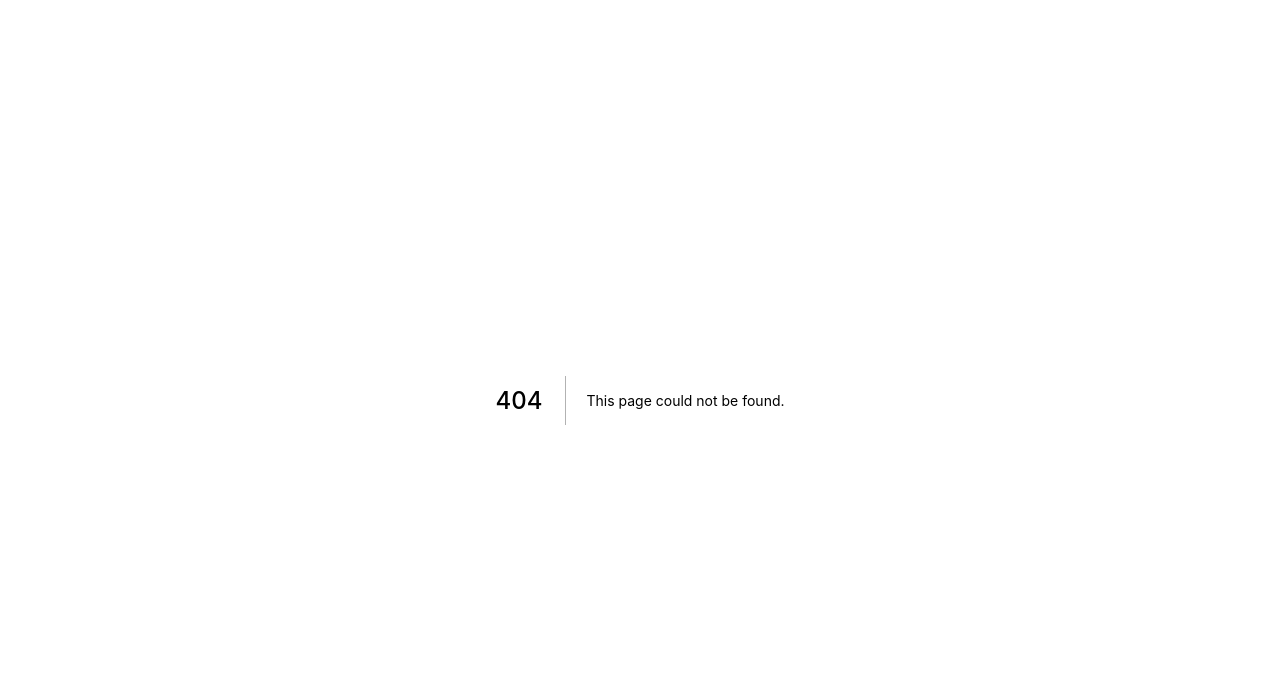
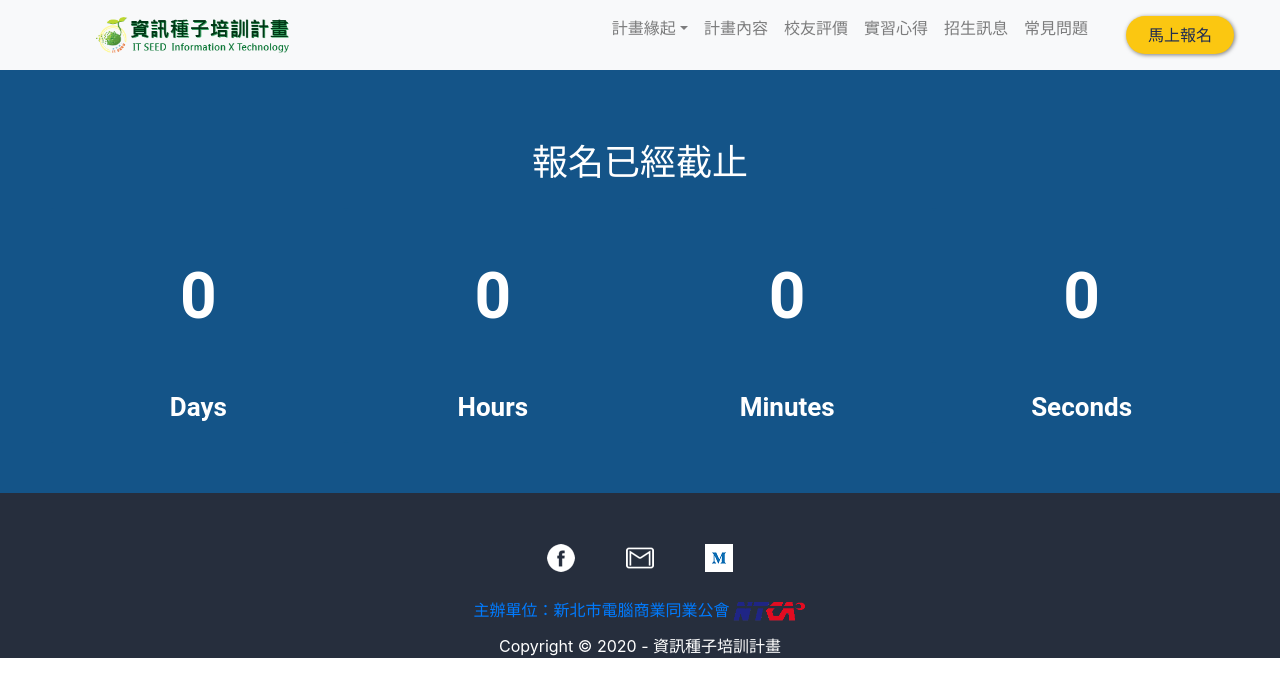
Before and after one commit to AlanSyue/itseed_v2, a Next.js app in the folder frontend/: page /regInfo in a window 1280 px wide. Before the commit this address had no page. Shown: the top 696 px of the page. Built offline with nearby package versions, Linux system fonts and the light colour scheme.

Commit message:
feat: add reg info counter

```diff
--- a/frontend/modules/common/Header.tsx
+++ b/frontend/modules/common/Header.tsx
@@ -62,7 +62,7 @@ const TopHeader = ({ }: IProps) => {
             <Nav.Link href="/program">計畫內容</Nav.Link>
             <Nav.Link href="/sharing">校友評價</Nav.Link>
             <Nav.Link href="/intern">實習心得</Nav.Link>
-            <Nav.Link href="#link">招生訊息</Nav.Link>
+            <Nav.Link href="/regInfo">招生訊息</Nav.Link>
             <Nav.Link href="#link">常見問題</Nav.Link>
             <Nav.Link href="#link">
               <Btn>馬上報名</Btn>
--- /dev/null
+++ b/frontend/pages/regInfo.tsx
@@ -0,0 +1,96 @@
+import TopHeader from '../modules/common/Header'
+import TemplateFooter from '../modules/common/Footer'
+import styled from 'styled-components';
+
+const RegInfoDiv = styled.div`
+    display: block;
+    padding: 0;
+    margin: 0;
+    font-family: 'Noto Sans TC',Roboto;
+    line-height: 2;
+    color: #333;
+`;
+
+const RegCounter = styled.div`
+    padding: 50px 0;
+    width: 100%;
+    display: block;
+    font-weight: 100;
+    text-align: center;
+    background-color: #145488;
+    font-size: 30px;
+    margin: 0;
+    font-family: 'Noto Sans TC',Roboto;
+    line-height: 2;
+
+    h1 {
+        color: white;
+        font-family: '微軟正黑體';
+        font-size: 36px;
+        font-weight: 500;
+        line-height: 1.1;
+        margin: .67em 0;
+        padding: 0;
+    }
+
+    .counter-block {
+        padding: 10px;
+        border-radius: 3px;
+        background: #145488;
+        display: inline-block;
+        width: 23%;
+    }
+
+    .counter-block span {
+        padding: 15px;
+        border-radius: 3px;
+        color: #fff;
+        font-weight: 700;
+        font-size: 48pt;
+        display: inline-block;
+        margin: 0;
+        font-family: 'Noto Sans TC',Roboto;
+        line-height: 2;
+        box-sizing: border-box;
+        text-align: center;
+    }
+
+    .counter-text {
+        padding-top: 5px;
+        font-size: 26px;
+        color: #fff;
+        text-align: center;
+        font-weight: 700;
+    }
+`
+
+const RegInfo = () => {
+    return (
+        <>
+        <TopHeader />
+            <RegInfoDiv>
+                <RegCounter>
+                    <h1>報名已經截止</h1>
+                    <div className="counter-block">
+                        <span>0</span>
+                        <div className="counter-text">Days</div>
+                    </div>
+                    <div className="counter-block">
+                        <span>0</span>
+                        <div className="counter-text">Hours</div>
+                    </div>
+                    <div className="counter-block">
+                        <span>0</span>
+                        <div className="counter-text">Minutes</div>
+                    </div>
+                    <div className="counter-block">
+                        <span>0</span>
+                        <div className="counter-text">Seconds</div>
+                    </div>
+                </RegCounter>
+            </RegInfoDiv>
+        <TemplateFooter />
+        </>
+    );
+}
+export default RegInfo;
```
